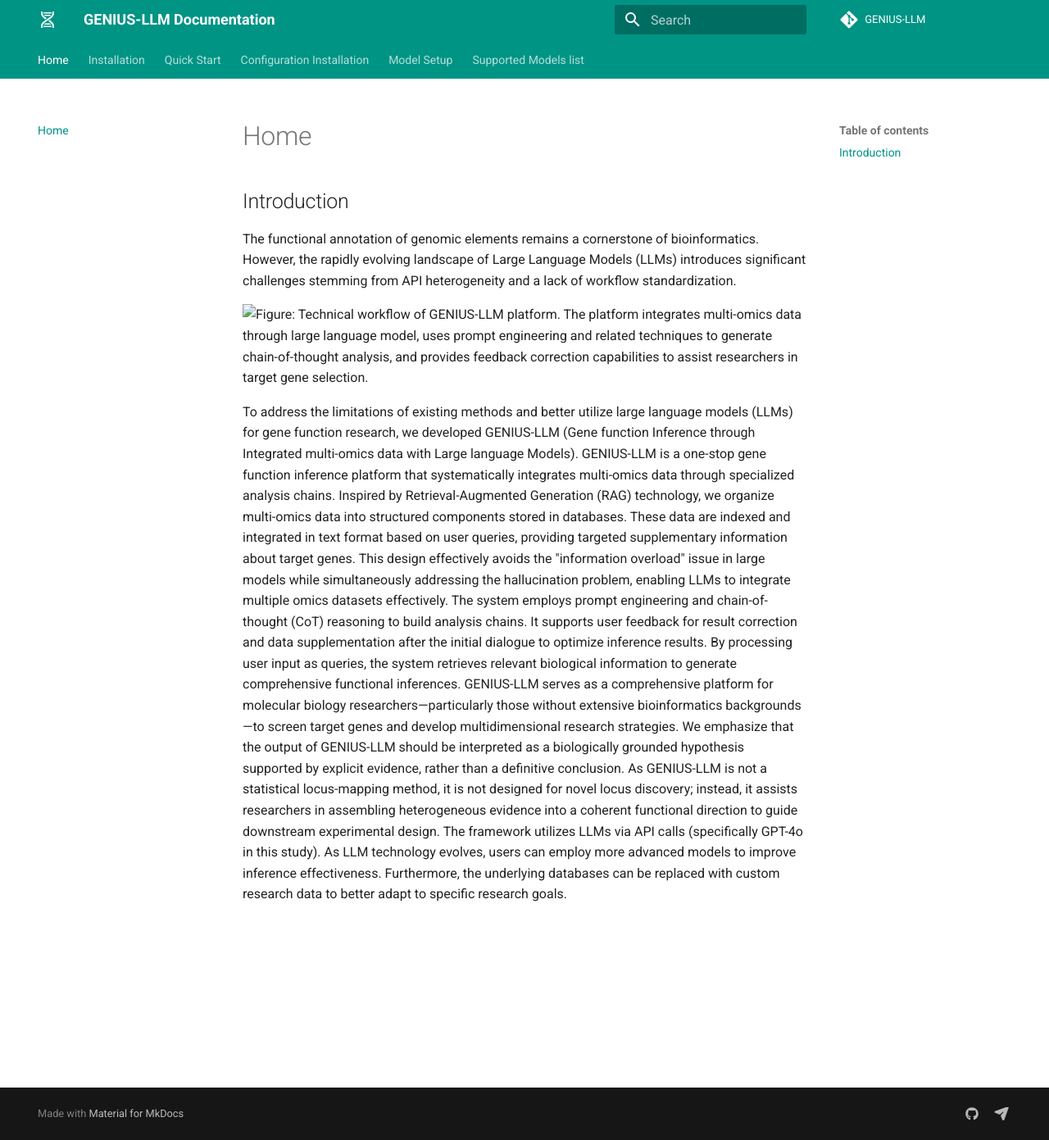
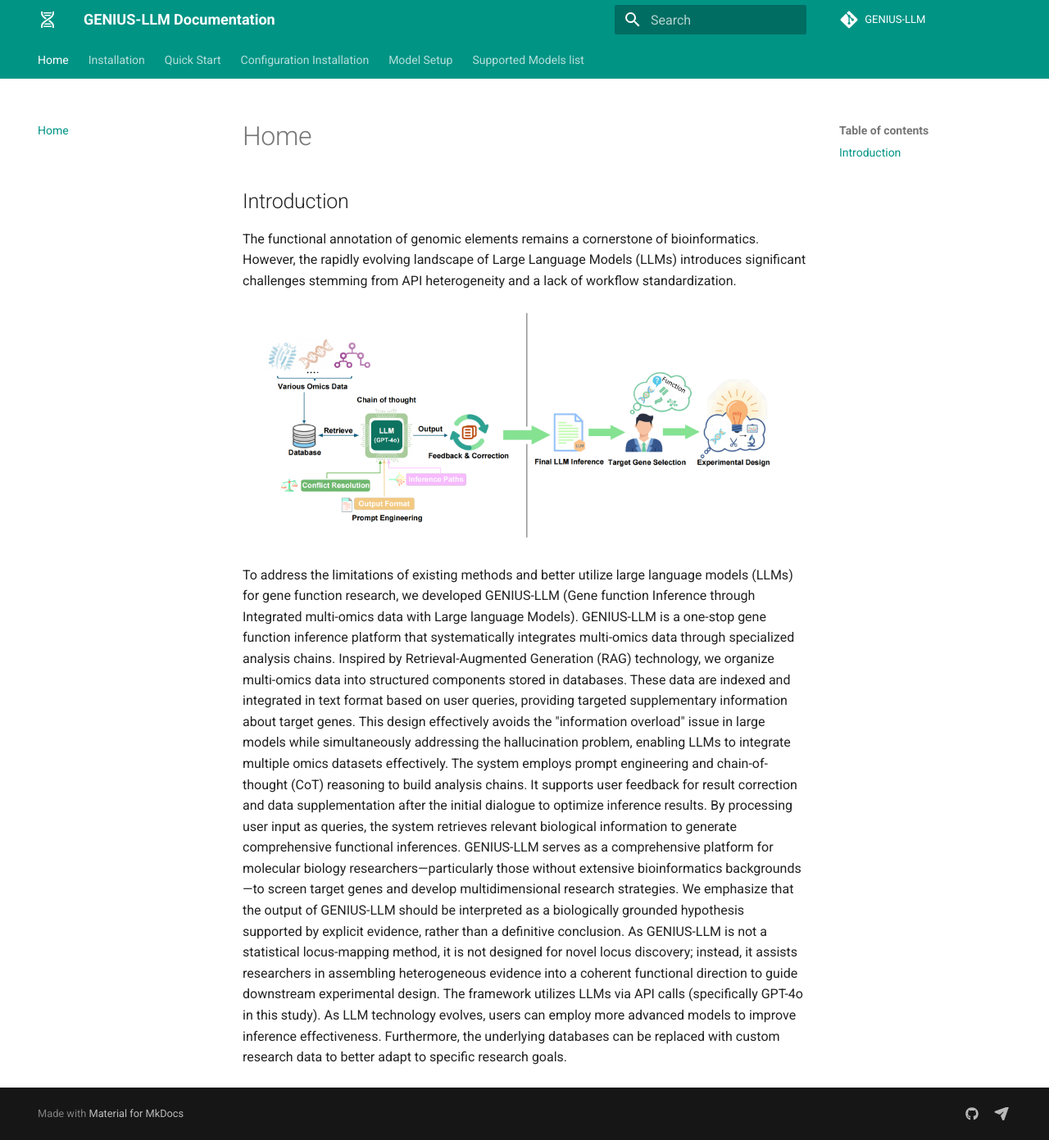
Before and after one commit to yimengzhiyan/GENIUS-LLM, an MkDocs documentation site: the page built from docs/index.md, in a window 1280 px wide and 1391 px high. Shown: the whole window at 82% size. Built offline with MkDocs 1.6.1 and Material for MkDocs 9.7.7, drawn with Linux system fonts in a browser that asks for light colours; comment, search, counter and statistics services are not loaded.

Commit message:
20260427,12:04,upload

```diff
--- a/docs/index.md
+++ b/docs/index.md
@@ -1,7 +1,7 @@
 ## Introduction
 The functional annotation of genomic elements remains a cornerstone of bioinformatics. However, the rapidly evolving landscape of Large Language Models (LLMs) introduces significant challenges stemming from API heterogeneity and a lack of workflow standardization.
 
-![Figure: Technical workflow of GENIUS-LLM platform. The platform integrates multi-omics data through large language model, uses prompt engineering and related techniques to generate chain-of-thought analysis, and provides feedback correction capabilities to assist researchers in target gene selection.](docs/images/introduction.png)
+![Figure: Technical workflow of GENIUS-LLM platform. The platform integrates multi-omics data through large language model, uses prompt engineering and related techniques to generate chain-of-thought analysis, and provides feedback correction capabilities to assist researchers in target gene selection.](images/introduction.png)
 
 To address the limitations of existing methods and better utilize large language models (LLMs) for gene function research, we developed GENIUS-LLM (Gene function Inference through Integrated multi-omics data with Large language Models).
 GENIUS-LLM is a one-stop gene function inference platform that systematically integrates multi-omics data through specialized analysis chains. Inspired by Retrieval-Augmented Generation (RAG) technology, we organize multi-omics data into structured components stored in databases. These data are indexed and integrated in text format based on user queries, providing targeted supplementary information about target genes. This design effectively avoids the "information overload" issue in large models while simultaneously addressing the hallucination problem, enabling LLMs to integrate multiple omics datasets effectively.
```
